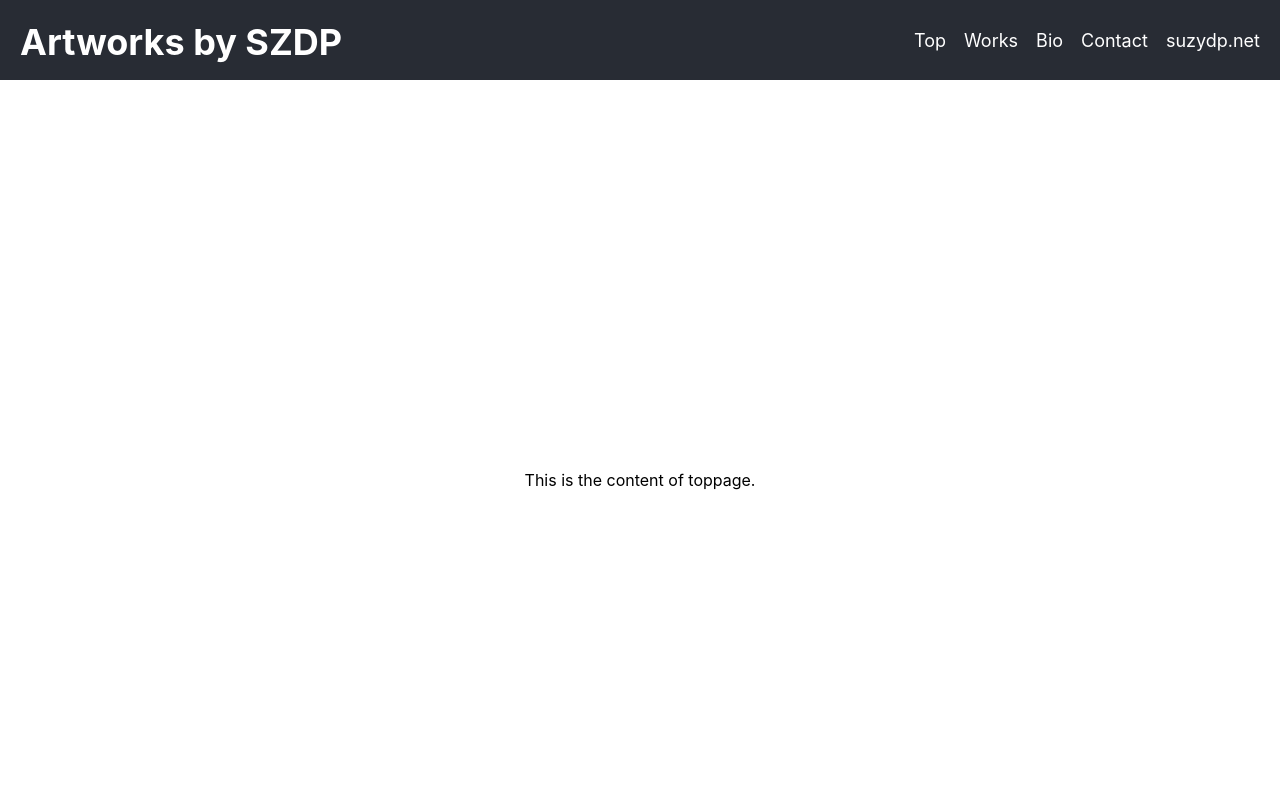
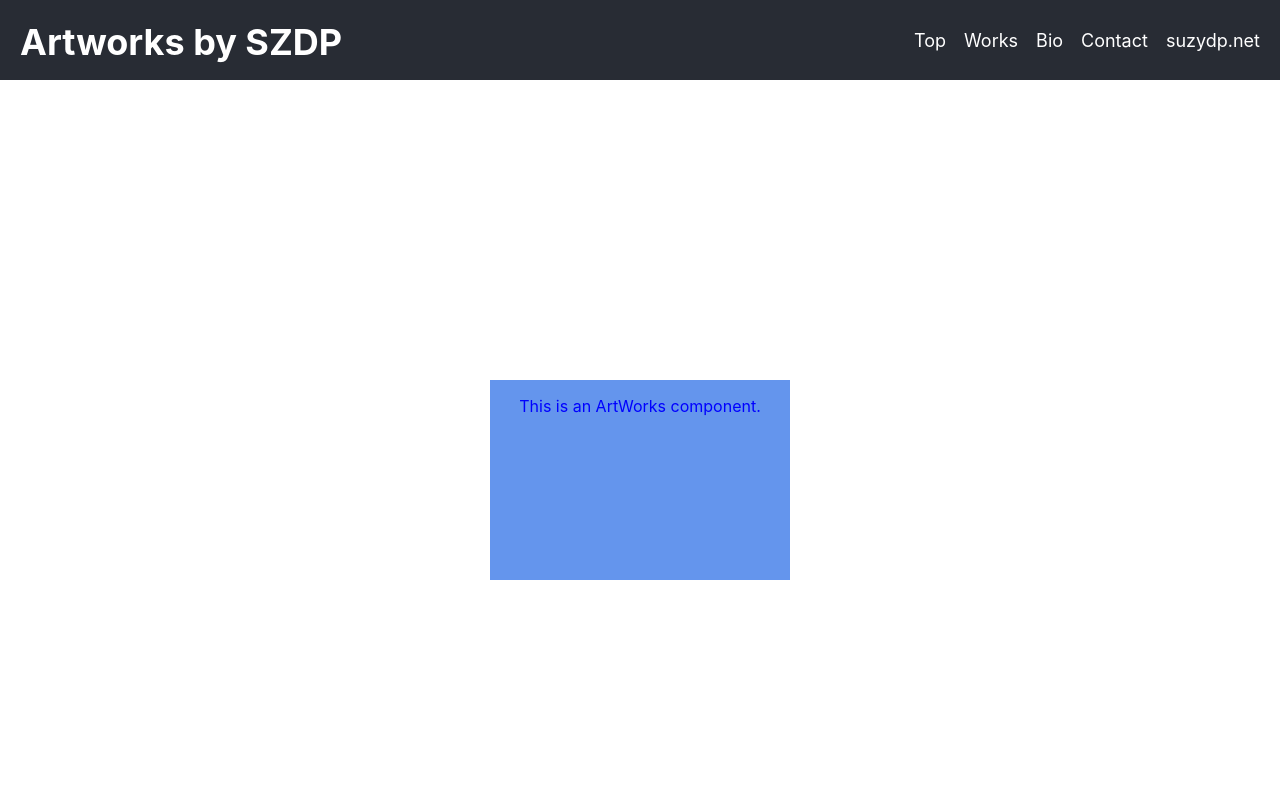
Before and after one commit to kaaisz/react-portfolio-v2, a React (Create React App) app: page / in a window 1280 px wide. Shown: the top 800 px of the page. Built offline with nearby package versions, Linux system fonts and the light colour scheme.

Commit message:
4 - Add ArtWorks Component

```diff
--- /dev/null
+++ b/src/components/ArtWorks/ArtWorks.jsx
@@ -0,0 +1,13 @@
+import React, { Component } from 'react';
+import './ArtWorks.scss';
+
+export default class ArtWorks extends Component {
+    render() {
+        return (
+            //contents which you want to appear on browser
+            <div className="ArtWorks">
+                <p>This is an ArtWorks component.</p>
+            </div>
+        )
+    }
+}
--- /dev/null
+++ b/src/components/ArtWorks/ArtWorks.scss
@@ -0,0 +1,6 @@
+.ArtWorks{
+    color:blue;
+    width:300px;
+    height:200px;
+    background: cornflowerblue;
+}
--- a/src/components/TopPage/TopPage.jsx
+++ b/src/components/TopPage/TopPage.jsx
@@ -1,4 +1,5 @@
 import React, { Component } from 'react';
+import ArtWorks from '../ArtWorks/ArtWorks.jsx';
 import './TopPage.scss';
 
 export default class TopPage extends Component {
@@ -6,7 +7,7 @@ export default class TopPage extends Component {
         return (
             //contents which you want to appear on browser
             <div className="TopPage">
-                <p>This is the content of toppage.</p>
+                <ArtWorks />{/*replace here*/}
             </div>
         )
     }
```
Also changed, not shown: 1 other file (tests, documents, lock files or other folders).
